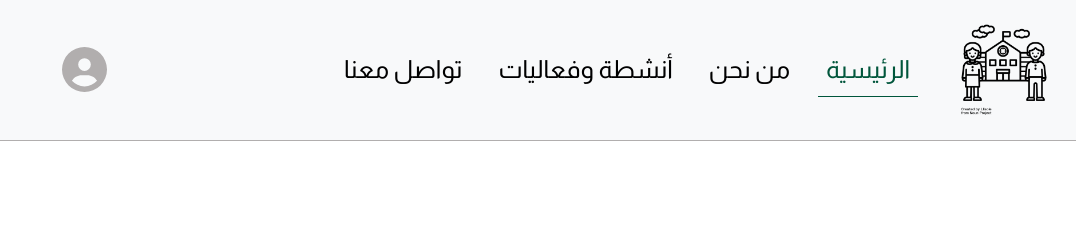
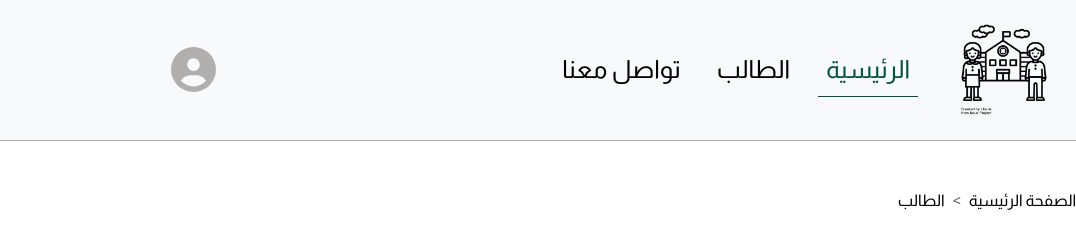
Before and after one commit to ahdbot/school, a website built with webpack: page src/student.html in a window 1280 px wide. Shown: the whole page, without its empty margins (204-1280 px from the left). Built offline with nearby package versions, Linux system fonts and the light colour scheme.

Commit message:
studnet page push

```diff
--- /dev/null
+++ b/src/sass/student.scss
@@ -0,0 +1,2 @@
+@import "./variables";
+@import "./mixins.scss";
--- a/src/sass/style.scss
+++ b/src/sass/style.scss
@@ -285,3 +285,19 @@ header {
     font-size: 24px;
   }
 }
+
+.main-breadcrumb {
+  margin-left: 300px;
+  .breadcrumb {
+    a {
+      text-decoration: none;
+      color: $black-color;
+
+      &:hover {
+        color: $main-color;
+        text-decoration: underline;
+
+      }
+    }
+  }
+}
--- a/src/student.html
+++ b/src/student.html
@@ -1,19 +1,25 @@
 <!DOCTYPE html>
 <html lang="ar" dir="rtl">
+
 <head>
     <meta charset="UTF-8">
     <meta name="viewport" content="width=device-width, initial-scale=1.0">
-    <title>Document</title>
+    <title>مدرسة علمني</title>
+
 </head>
+
 <body>
+
+
     <header>
-        <nav class="navbar navbar-expand-lg navbar-light bg-light fixed-top ">
+        <nav class="navbar navbar-expand-lg navbar-light bg-light">
             <div class="container-fluid">
                 <a class="navbar-brand" href="index.html">
                     <img src="images/icons.png" alt="" class="navbar-brand">
                 </a>
-            <button class="navbar-toggler" type="button" data-bs-toggle="collapse" data-bs-target="#navbarSupportedContent"
-              aria-controls="navbarSupportedContent" aria-expanded="false" aria-label="Toggle navigation">
+                <button class="navbar-toggler" type="button" data-bs-toggle="collapse"
+                    data-bs-target="#navbarSupportedContent" aria-controls="navbarSupportedContent"
+                    aria-expanded="false" aria-label="Toggle navigation">
                     <span class="navbar-toggler-icon"></span>
                 </button>
 
@@ -22,11 +28,9 @@
                         <li class="nav-item">
                             <a class="nav-link active" aria-current="page" href="#carouselabout">الرئيسية</a>
                         </li>
+
                         <li class="nav-item">
-                  <a class="nav-link " aria-current="page" href="#about-the-school">من نحن</a>
-                </li>
-                <li class="nav-item">
-                  <a class="nav-link " aria-current="page" href="#work">أنشطة وفعاليات</a>
+                            <a class="nav-link " aria-current="page" href="#work"> الطالب </a>
                         </li>
 
                         <li class="nav-item">
@@ -51,5 +55,26 @@
             </div>
         </nav>
     </header>
+
+
+    <main>
+        <section class="main-breadcrumb mt-5 ">
+            <div class="container ">
+                <div class="row " aria-label="breadcrumb" style="--bs-breadcrumb-divider: '>';">
+                    <ol class="breadcrumb custom-breadcrumb">
+                        <li class="breadcrumb-item">
+                            <a href="./index.html">الصفحة الرئيسية</a>
+                        </li>
+                        <li class="breadcrumb-item">
+                            <a href="#"> الطالب</a>
+                        </li>
+
+                    </ol>
+                </div>
+            </div>
+        </section>
+    </main>
+
 </body>
+
 </html>
--- a/webpack.config.js
+++ b/webpack.config.js
@@ -90,6 +90,9 @@ module.exports = {
     new MiniCssExtractPlugin({
       filename: "css/style.css"
     }),
+    new MiniCssExtractPlugin({
+      filename: "css/student.css"
+    }),
 
   ]
 
```
Lines whose indentation alone changed are shown as unchanged.
